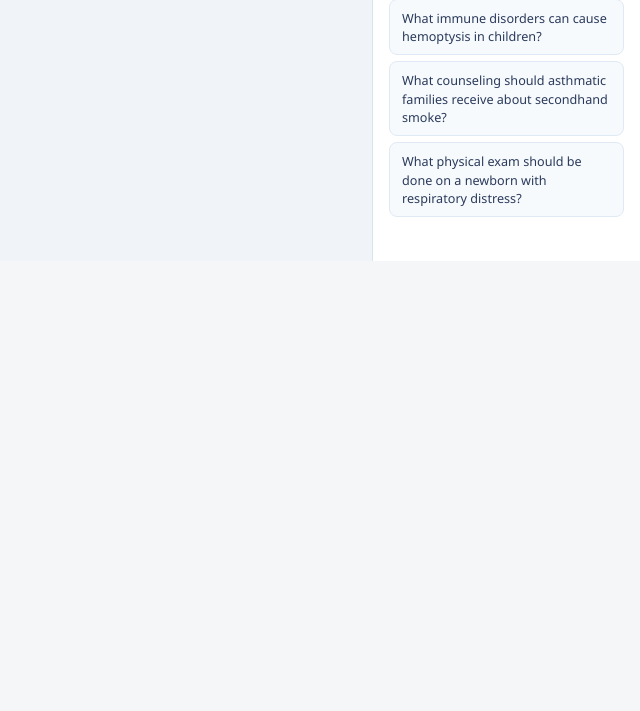
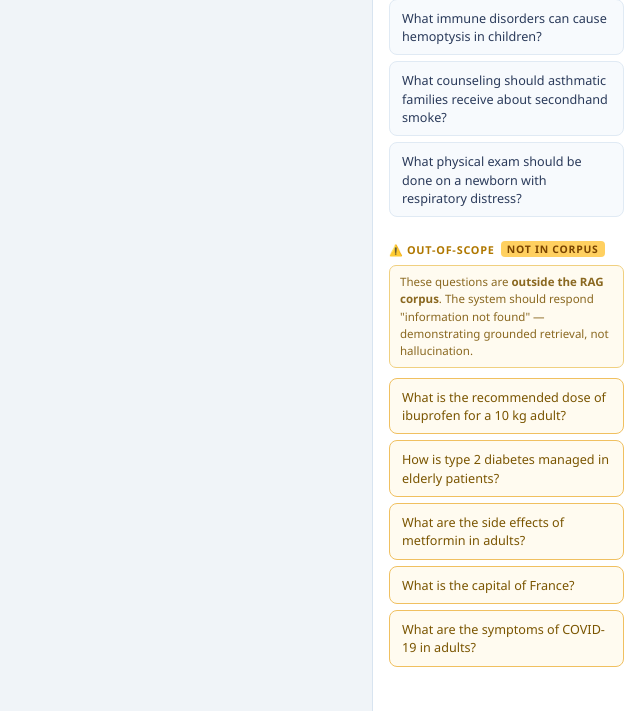
Before and after one commit to ygross/midRAG, a Flask app: page / in a window 1280 px wide. Shown: the part 657-1368 px from the top of the page, without its empty margins (640-1280 px from the left). Before the commit the page ends 918 px from the top, so only its background shows below. Run offline with Flask 3, Linux system fonts and the light colour scheme.

Commit message:
Demo: add out-of-scope questions section to sidebar
Added a second section in the Demo sidebar with 5 questions that are
outside the RAG corpus (adult dosing, diabetes, COVID, geography).
Styled in amber/yellow to visually distinguish from in-scope questions.
Includes a hint explaining the system should respond "not found" —
demonstrating grounded retrieval vs hallucination.

Dark mode fully supported.

Co-Authored-By: Claude Sonnet 4.6 <noreply@anthropic.com>

```diff
--- a/templates/index.html
+++ b/templates/index.html
@@ -122,6 +122,11 @@
     .sidebar h3 { font-size: .7rem; font-weight: 700; text-transform: uppercase; letter-spacing: .08em; color: #5a7a9a; margin-bottom: 10px; }
     .sample-btn { display: block; width: 100%; text-align: left; background: #f7fafd; border: 1px solid #e0eaf4; border-radius: 8px; padding: 9px 12px; font-size: .79rem; color: #2a3a5a; cursor: pointer; margin-bottom: 6px; line-height: 1.45; transition: all .15s; font-family: inherit; }
     .sample-btn:hover { background: #e8f2fc; border-color: #2e6da4; color: #2e6da4; }
+    .sample-btn.out-of-scope { background: #fffbf0; border-color: #f0c060; color: #7a5500; }
+    .sample-btn.out-of-scope:hover { background: #fff3cc; border-color: #d4920a; color: #6a4400; }
+    .out-scope-label { display: flex; align-items: center; gap: 6px; font-size: .68rem; font-weight: 700; text-transform: uppercase; letter-spacing: .07em; color: #b07800; margin-bottom: 8px; margin-top: 2px; }
+    .out-scope-label .oos-badge { background: #ffd060; color: #7a4400; border-radius: 4px; padding: 1px 6px; font-size: .65rem; }
+    .out-scope-hint { font-size: .72rem; color: #8a6820; background: #fffbf0; border: 1px solid #f0d080; border-radius: 7px; padding: 7px 10px; margin-bottom: 10px; line-height: 1.5; }
     .sidebar-section { margin-bottom: 24px; }
 
     .error-card { background: #fdf0f0; border: 1px solid #f5c6cb; border-radius: 10px; padding: 16px 20px; color: #721c24; font-size: .88rem; line-height: 1.7; }
@@ -162,6 +167,11 @@
     html.dark .modal-meta, html.dark .modal-chunk-id { color: #5abedc; }
     html.dark .sample-btn { background: #162234; border-color: #1e3a52; color: #8aaac8; }
     html.dark .sample-btn:hover { background: #0d2236; border-color: #5abedc; color: #5abedc; }
+    html.dark .sample-btn.out-of-scope { background: #1e1600; border-color: #6a4e00; color: #d4a840; }
+    html.dark .sample-btn.out-of-scope:hover { background: #2a1e00; border-color: #c49020; color: #f0c850; }
+    html.dark .out-scope-label { color: #c49020; }
+    html.dark .out-scope-label .oos-badge { background: #6a4400; color: #f0c050; }
+    html.dark .out-scope-hint { background: #1e1600; border-color: #5a3e00; color: #b07820; }
     html.dark .sidebar h3 { color: #5a7a9a; }
     html.dark .hf-pill { background: #0d2236; border-color: #1e3a52; }
     html.dark .hf-state-label { color: #6a8aaa; }
@@ -292,6 +302,16 @@
       <button class="sample-btn" onclick="fillAndAsk(this)">What immune disorders can cause hemoptysis in children?</button>
       <button class="sample-btn" onclick="fillAndAsk(this)">What counseling should asthmatic families receive about secondhand smoke?</button>
       <button class="sample-btn" onclick="fillAndAsk(this)">What physical exam should be done on a newborn with respiratory distress?</button>
+    </div>
+
+    <div class="sidebar-section">
+      <div class="out-scope-label">⚠️ Out-of-scope <span class="oos-badge">NOT IN CORPUS</span></div>
+      <div class="out-scope-hint">These questions are <strong>outside the RAG corpus</strong>. The system should respond "information not found" — demonstrating grounded retrieval, not hallucination.</div>
+      <button class="sample-btn out-of-scope" onclick="fillAndAsk(this)">What is the recommended dose of ibuprofen for a 10 kg adult?</button>
+      <button class="sample-btn out-of-scope" onclick="fillAndAsk(this)">How is type 2 diabetes managed in elderly patients?</button>
+      <button class="sample-btn out-of-scope" onclick="fillAndAsk(this)">What are the side effects of metformin in adults?</button>
+      <button class="sample-btn out-of-scope" onclick="fillAndAsk(this)">What is the capital of France?</button>
+      <button class="sample-btn out-of-scope" onclick="fillAndAsk(this)">What are the symptoms of COVID-19 in adults?</button>
     </div>
   </aside>
 
```
